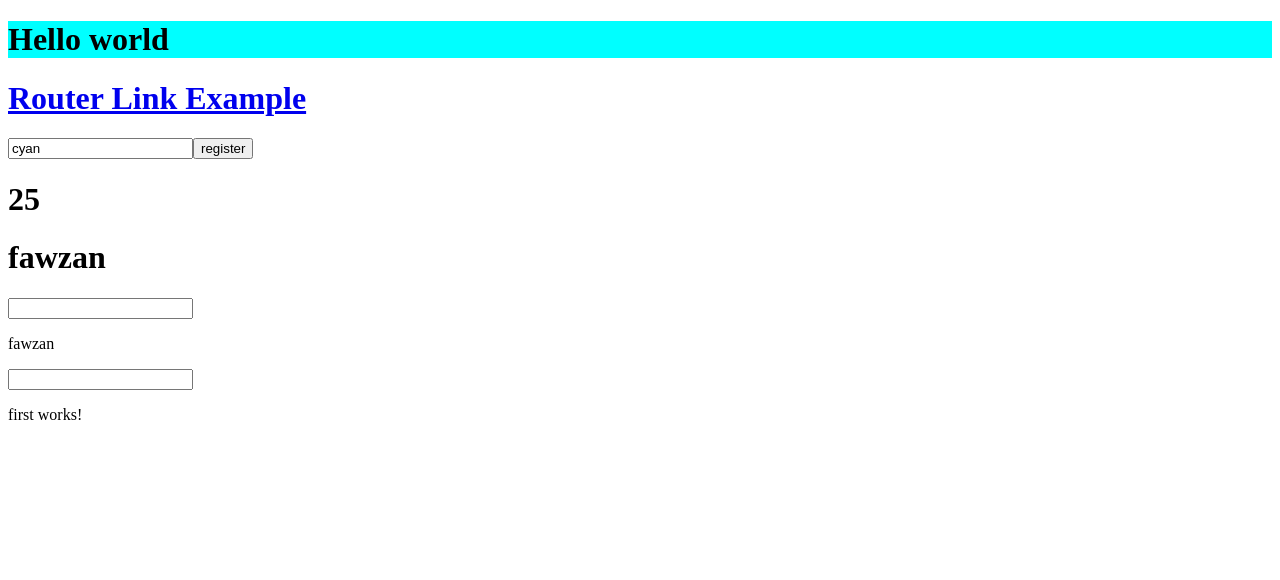
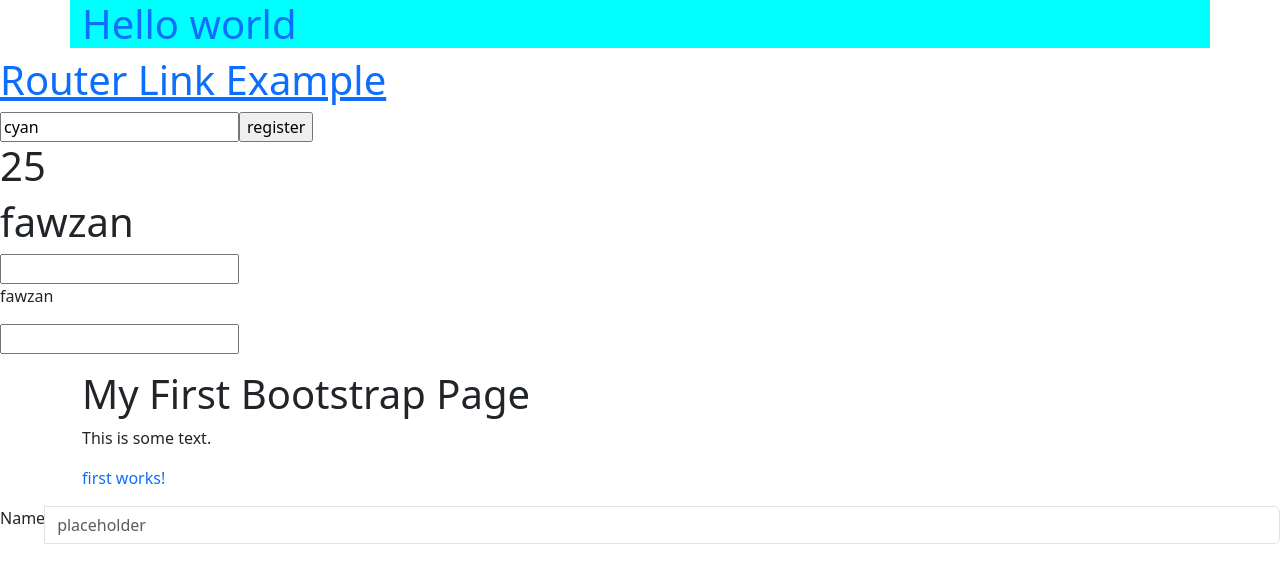
Before and after one commit to fawzanoachira/Angular-Tutorials, an Angular app in the folder angular-basics/: page /first in a window 1280 px wide. Shown: the top 580 px of the page. Built offline with nearby package versions, Linux system fonts and the light colour scheme.

Commit message:
bootstrap added in angular

```diff
--- a/angular-basics/angular.json
+++ b/angular-basics/angular.json
@@ -25,7 +25,8 @@
               "src/assets"
             ],
             "styles": [
-              "src/styles.css"
+              "src/styles.css",
+              "node_modules/bootstrap/dist/css/bootstrap.min.css"
             ],
             "scripts": []
           },
--- a/angular-basics/package.json
+++ b/angular-basics/package.json
@@ -18,6 +18,7 @@
     "@angular/platform-browser": "^16.2.0",
     "@angular/platform-browser-dynamic": "^16.2.0",
     "@angular/router": "^16.2.0",
+    "bootstrap": "^5.3.8",
     "rxjs": "~7.8.0",
     "tslib": "^2.3.0",
     "zone.js": "~0.13.0"
--- a/angular-basics/src/app/app.component.html
+++ b/angular-basics/src/app/app.component.html
@@ -1,6 +1,6 @@
 
 
-<h1 [style.backgroundColor]="backgroundColor">Hello world</h1>
+<h1 [style.backgroundColor]="backgroundColor" class="container text-primary">Hello world</h1>
 <h1><a routerLink="first">Router Link Example</a></h1>
 <input type="text" [value]="backgroundColor" [placeholder]="placeHolder">
 <input type="submit" [value]="buttonName">
@@ -14,6 +14,10 @@
 <input type="text" [(ngModel)]="ng_model_string">
 <p>{{ng_model_string}}</p>
 
+<div class="container">
+  <h1>My First Bootstrap Page</h1>
+  <p>This is some text.</p>
+</div>
 
 <router-outlet></router-outlet>
 <!-- <app-first></app-first> -->
--- a/angular-basics/src/app/first/first.component.html
+++ b/angular-basics/src/app/first/first.component.html
@@ -1 +1,6 @@
-<p>first works!</p>
+<p class="container text-primary">first works!</p>
+
+<div class="input-group">
+    <span class="">Name</span>
+    <input type="text" name="name" id="name" class="form-control" placeholder="placeholder">
+</div>
--- a/angular-basics/src/index.html
+++ b/angular-basics/src/index.html
@@ -9,5 +9,6 @@
 </head>
 <body>
   <app-root></app-root>
+  <app-first></app-first>
 </body>
 </html>
--- a/angular-basics/src/styles.css
+++ b/angular-basics/src/styles.css
@@ -1 +1,2 @@
 /* You can add global styles to this file, and also import other style files */
+@import "~bootstrap/dist/css/bootstrap.min.css"
```
Also changed, not shown: 1 other file (tests, documents, lock files or other folders).
